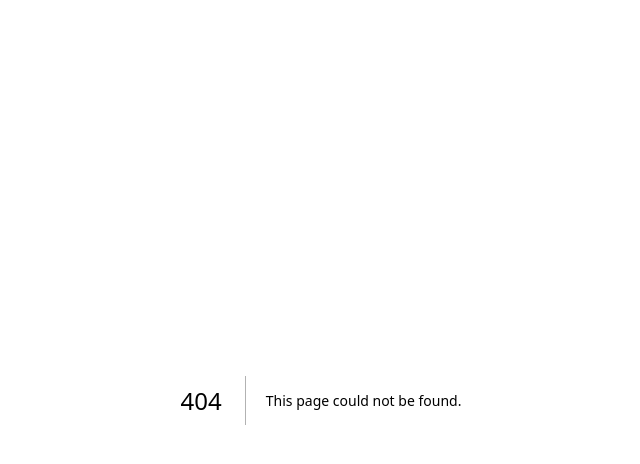
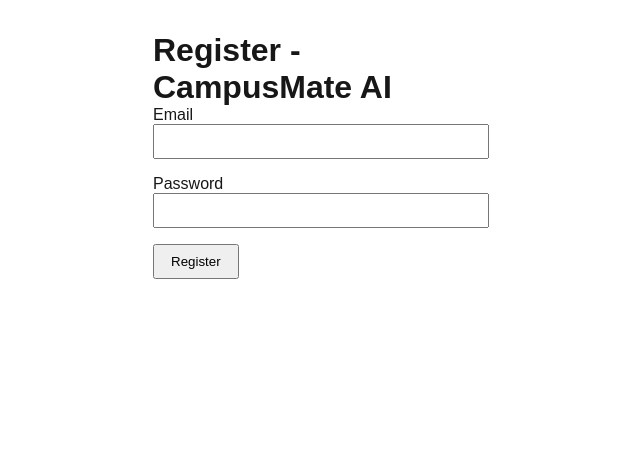
Before and after one commit to krishigoswami-lgtm/campusmate-ai, a Next.js app in the folder frontend/: page /register in a window 1280 px wide. Before the commit this address had no page. Shown: the top 464 px of the page, without its empty margins (319-959 px from the left). Built offline with nearby package versions, Linux system fonts and the light colour scheme; no server answers.

Commit message:
Add authentication: register, login, dashboard, logout

```diff
--- /dev/null
+++ b/frontend/src/app/register/page.tsx
@@ -0,0 +1,67 @@
+'use client'
+
+import { useState } from 'react'
+import { useRouter } from 'next/navigation'
+import { supabase } from '@/lib/supabase'
+
+export default function Register() {
+  const [email, setEmail] = useState('')
+  const [password, setPassword] = useState('')
+  const [error, setError] = useState('')
+  const [loading, setLoading] = useState(false)
+  const router = useRouter()
+
+  const handleRegister = async (e: React.FormEvent) => {
+    e.preventDefault()
+    setError('')
+    setLoading(true)
+
+    const { error } = await supabase.auth.signUp({
+      email,
+      password,
+    })
+
+    setLoading(false)
+
+    if (error) {
+      setError(error.message)
+    } else {
+      router.push('/login')
+    }
+  }
+
+  return (
+    <div style={{ padding: '2rem', maxWidth: '400px', margin: '0 auto' }}>
+      <h1>Register - CampusMate AI</h1>
+      <form onSubmit={handleRegister}>
+        <div style={{ marginBottom: '1rem' }}>
+          <label>Email</label>
+          <br />
+          <input
+            type="email"
+            value={email}
+            onChange={(e) => setEmail(e.target.value)}
+            required
+            style={{ width: '100%', padding: '0.5rem' }}
+          />
+        </div>
+        <div style={{ marginBottom: '1rem' }}>
+          <label>Password</label>
+          <br />
+          <input
+            type="password"
+            value={password}
+            onChange={(e) => setPassword(e.target.value)}
+            required
+            minLength={6}
+            style={{ width: '100%', padding: '0.5rem' }}
+          />
+        </div>
+        {error && <p style={{ color: 'red' }}>{error}</p>}
+        <button type="submit" disabled={loading} style={{ padding: '0.5rem 1rem' }}>
+          {loading ? 'Creating account...' : 'Register'}
+        </button>
+      </form>
+    </div>
+  )
+}
```
Also changed, not shown: frontend/src/app/dashboard/page.tsx (added, +37 -0 lines), frontend/src/app/login/page.tsx (added, +66 -0 lines).
